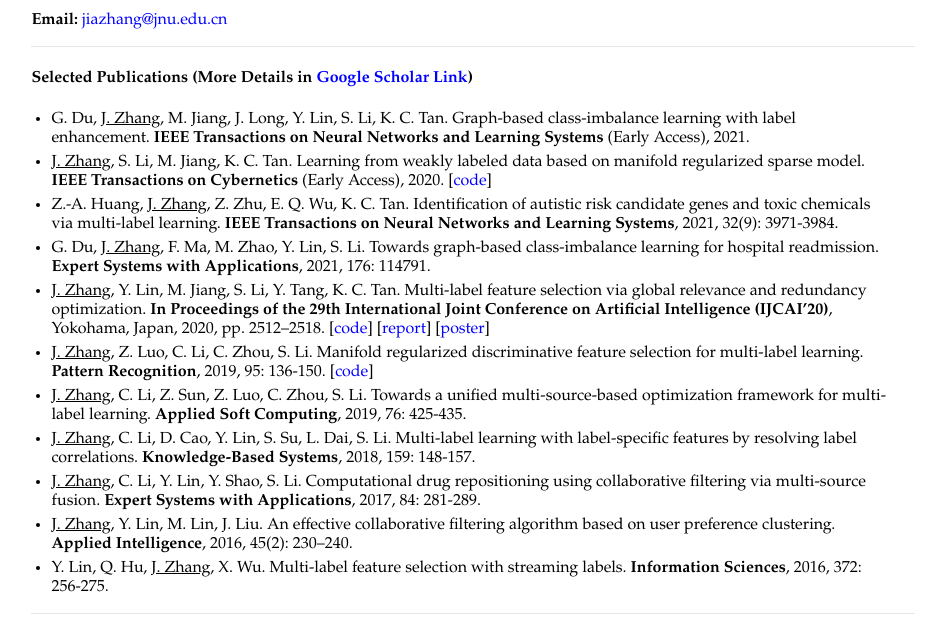
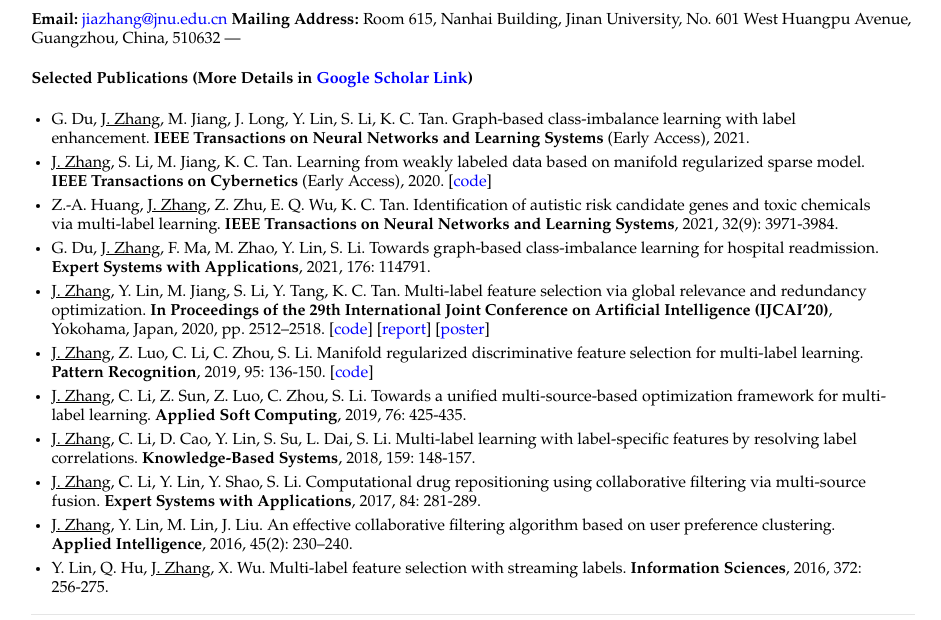
Before and after one commit to jiazhang-ml/jiazhang-ml.github.io, a Jekyll site: the page built from index.md, in a window 1280 px wide and 900 px high, cut to the strip 280-900 px from the top of the window. Shown: the whole strip, without its empty margins (167-1108 px from the left). Built offline with Jekyll 4.4.1, drawn with Linux system fonts in a browser that asks for light colours.

Commit message:
Update index.md

```diff
--- a/index.md
+++ b/index.md
@@ -11,7 +11,7 @@ I received the Ph.D. degree from the School of Informatics, Xiamen University, X
 
 
 **Email:** [jiazhang@jnu.edu.cn](mailto:jiazhang@jnu.edu.cn)
-
+**Mailing Address:** Room 615, Nanhai Building, Jinan University, No. 601 West Huangpu Avenue, Guangzhou, China, 510632
 ---
 
 #### Selected Publications (More Details in [Google Scholar Link](https://scholar.google.com/citations?user=yBaTk-gAAAAJ&hl=en))
```
